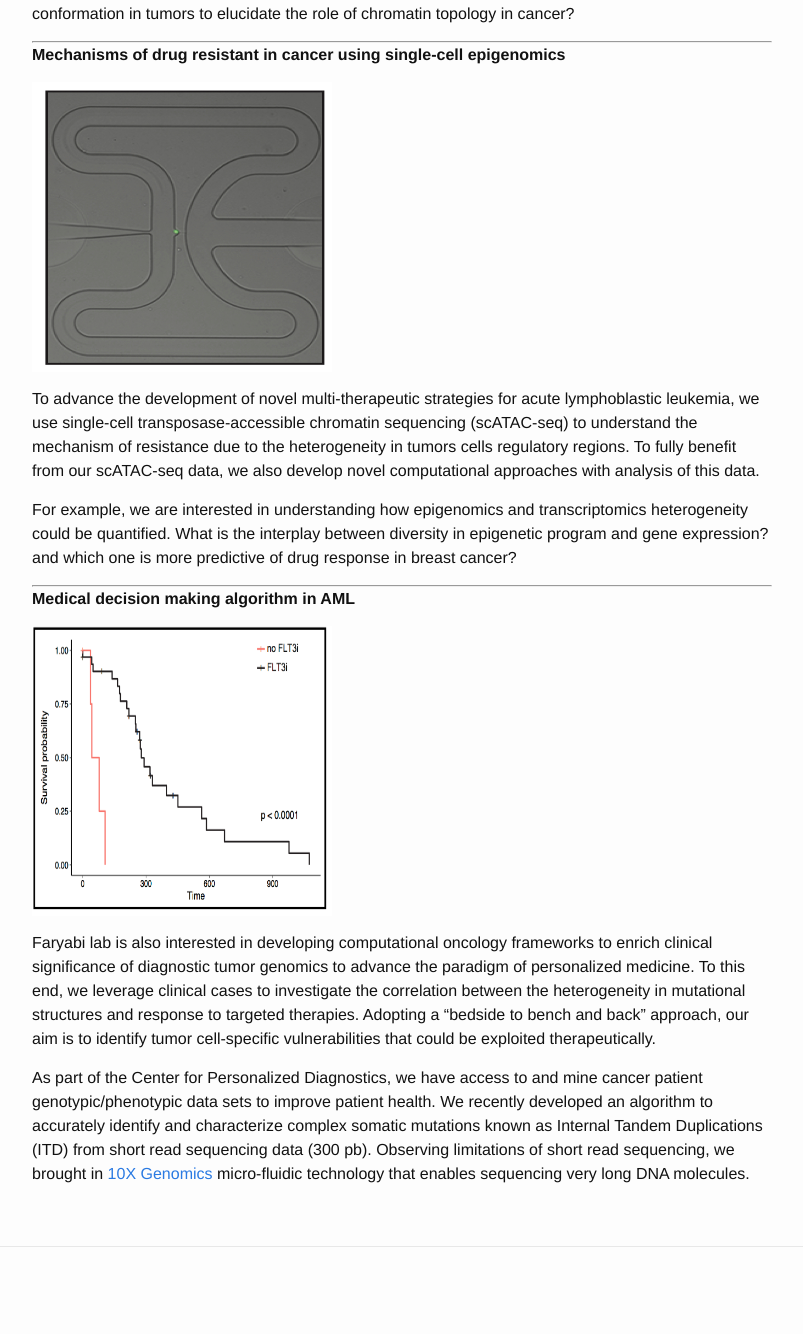
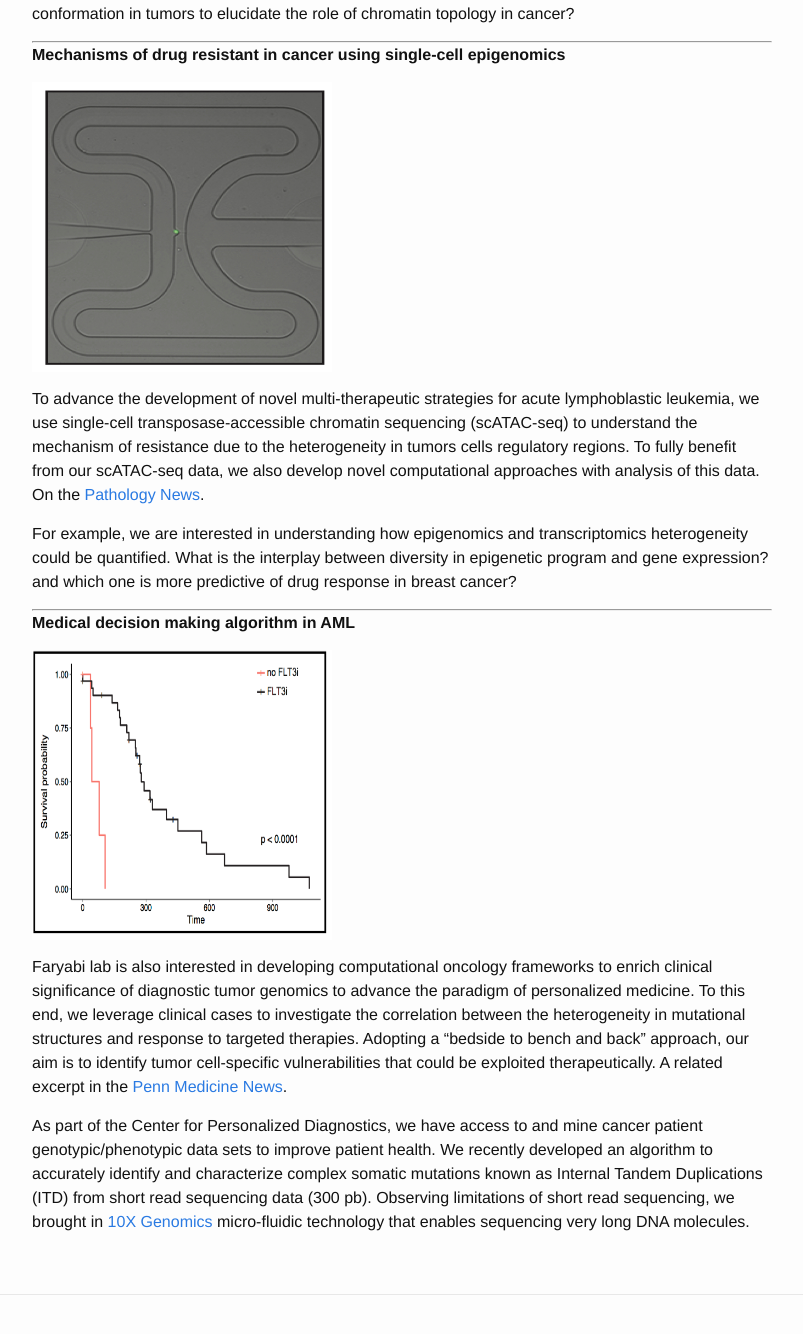
Before and after one commit to faryabib/faryabib.github.io, a Jekyll site: the page built from research.md, in a window 1280 px wide and 1400 px high, scrolled down 1255 px. Shown: the top 1334 px of the window, without its empty margins (238-1041 px from the left). Built offline with Jekyll 4.4.1, drawn with Linux system fonts in a browser that asks for light colours.

Commit message:
updated the research

```diff
--- a/research.md
+++ b/research.md
@@ -28,7 +28,7 @@ Tackling these questions also demainds new analythical approaches to investigate
 
 ![Singel Cell Epegenetics in Cancer](assets/singleCell.jpg){:height="290px" width="300px"}
 
-To advance the development of novel multi-therapeutic strategies for acute lymphoblastic leukemia, we use single-cell transposase-accessible chromatin sequencing (scATAC-seq) to understand the mechanism of resistance due to the heterogeneity in tumors cells regulatory regions. To fully benefit from our scATAC-seq data, we also develop novel computational approaches with analysis of this data.
+To advance the development of novel multi-therapeutic strategies for acute lymphoblastic leukemia, we use single-cell transposase-accessible chromatin sequencing (scATAC-seq) to understand the mechanism of resistance due to the heterogeneity in tumors cells regulatory regions. To fully benefit from our scATAC-seq data, we also develop novel computational approaches with analysis of this data. On the [Pathology News](http://pathology.med.upenn.edu/news/faryabi-lab-receives-grant-transdisciplinary-awards-program-translational-medicine-and).
 
 For example, we are interested in understanding how epigenomics and transcriptomics heterogeneity could be quantified. What is the interplay between diversity in epigenetic program and gene expression? and which one is more predictive of drug response in breast cancer?
 
@@ -38,6 +38,6 @@ For example, we are interested in understanding how epigenomics and transcriptom
 
 ![FLT3 in AML](assets/precision.png){:height="290px" width="300px"}
 
-Faryabi lab is also interested in developing computational oncology frameworks to enrich clinical significance of diagnostic tumor genomics to advance the paradigm of personalized medicine. To this end, we leverage clinical cases to investigate the correlation between the heterogeneity in mutational structures and response to targeted therapies. Adopting a “bedside to bench and back” approach, our aim is to identify tumor cell-specific vulnerabilities that could be exploited therapeutically.
+Faryabi lab is also interested in developing computational oncology frameworks to enrich clinical significance of diagnostic tumor genomics to advance the paradigm of personalized medicine. To this end, we leverage clinical cases to investigate the correlation between the heterogeneity in mutational structures and response to targeted therapies. Adopting a “bedside to bench and back” approach, our aim is to identify tumor cell-specific vulnerabilities that could be exploited therapeutically. A related excerpt in the [Penn Medicine News](https://www.pennmedicine.org/news/news-releases/2017/july/penn-center-for-precision-medicine-awards-565-000-in-second-accelerator-grants).
 
-   As part of the Center for Personalized Diagnostics, we have access to and mine cancer patient genotypic/phenotypic data sets to improve patient health. We recently developed an algorithm to accurately identify and characterize complex somatic mutations known as Internal Tandem Duplications (ITD) from short read sequencing data (300 pb). Observing limitations of short read sequencing, we brought in [10X Genomics](https://www.10xgenomics.com/genome/) micro-fluidic technology that enables sequencing very long DNA molecules.
+As part of the Center for Personalized Diagnostics, we have access to and mine cancer patient genotypic/phenotypic data sets to improve patient health. We recently developed an algorithm to accurately identify and characterize complex somatic mutations known as Internal Tandem Duplications (ITD) from short read sequencing data (300 pb). Observing limitations of short read sequencing, we brought in [10X Genomics](https://www.10xgenomics.com/genome/) micro-fluidic technology that enables sequencing very long DNA molecules.
```
Also changed, not shown: 1 other file.
